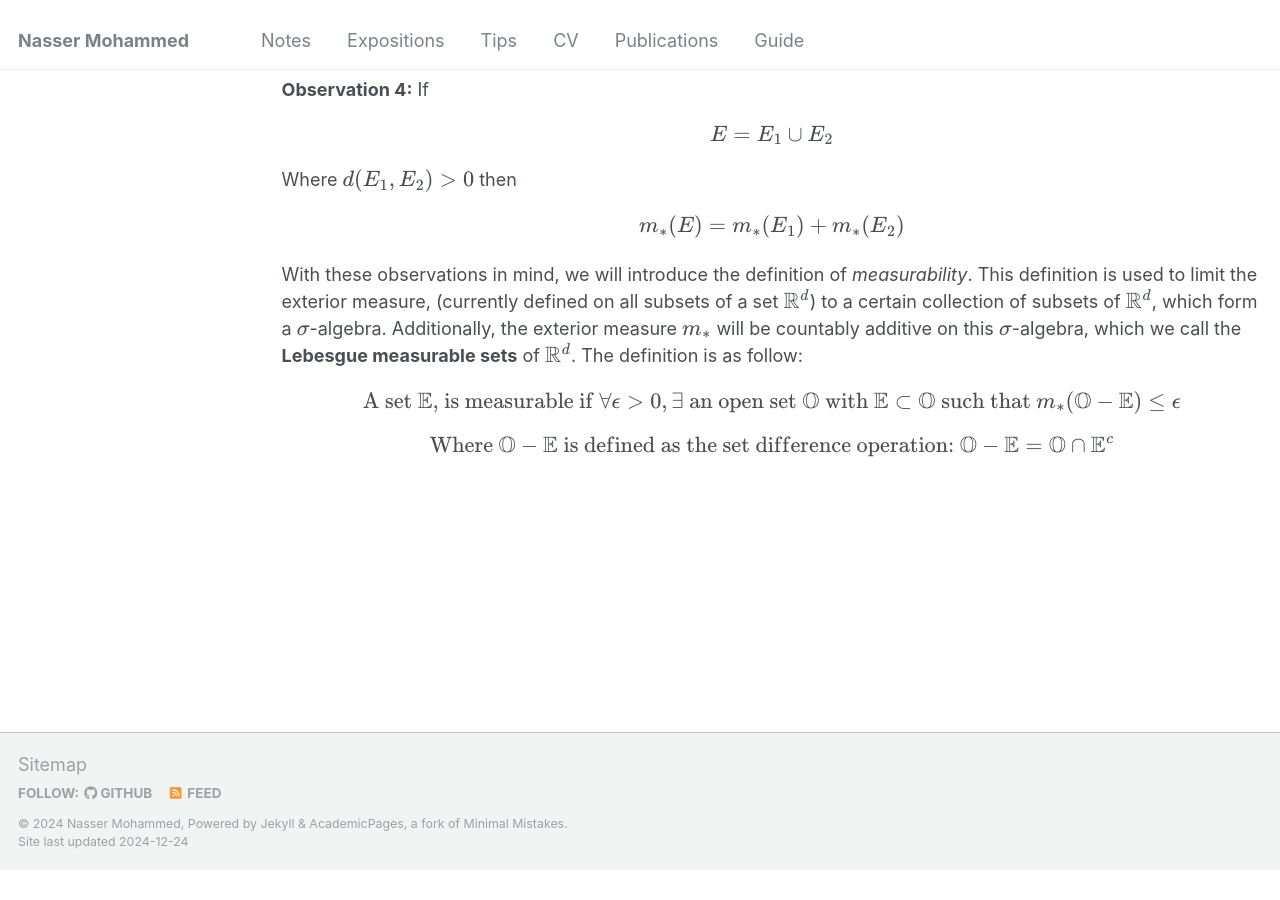
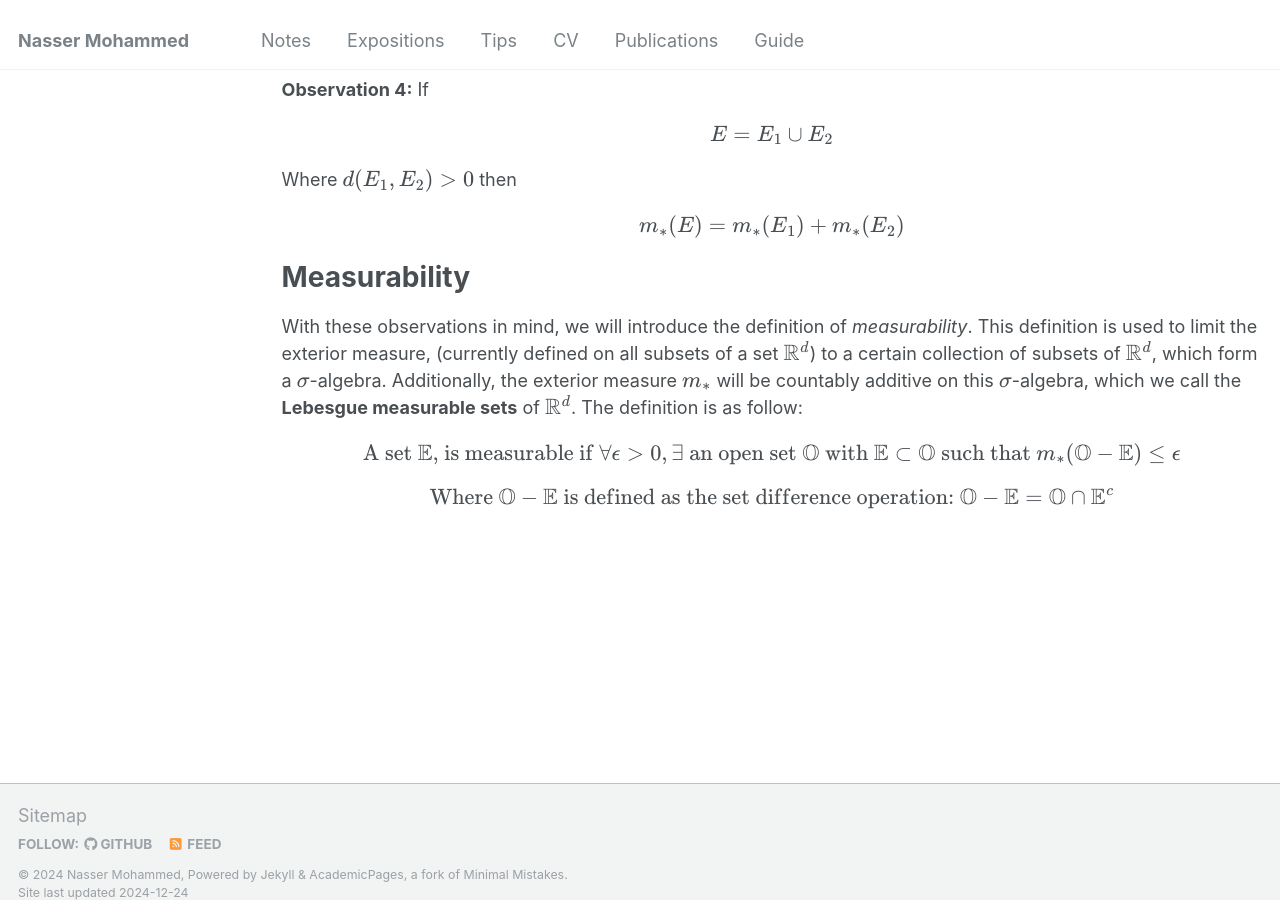
Before and after one commit to Nasser-Mohammed/Nasser-Mohammed.github.io, a Jekyll site: the page built from _pages/notes/analysis/lebesguemeas.md, in a window 1280 px wide and 900 px high, scrolled down 3999 px. Built offline with Jekyll 4.4.1, drawn with Linux system fonts in a browser that asks for light colours; before the commit the page ends 4869 px from its top, so only the background shows below that.

Commit message:
Update lebesguemeas.md

```diff
--- a/_pages/notes/analysis/lebesguemeas.md
+++ b/_pages/notes/analysis/lebesguemeas.md
@@ -69,6 +69,8 @@ However, there are restrictions that we can apply to sets that allows us to have
 \
 **Observation 4:** If \\[E = E_1 \cup E_2\\] Where \\(d(E_1, E_2) > 0\\) then \\[m_{\ast}(E) = m_{\ast}(E_1) + m_{\ast}(E_2)\\]
 
- With these observations in mind, we will introduce the definition of *measurability*. This definition is used to limit the exterior measure, (currently defined on all subsets of a set \\(\mathbb{R}^d\\)) to a certain collection of subsets of \\(\mathbb{R}^d\\), which form a \\(\sigma\\)-algebra.  Additionally, the exterior measure \\(m_{\ast}\\) will be countably additive on this \\(\sigma\\)-algebra, which we call the **Lebesgue measurable sets** of \\(\mathbb{R}^d\\). The definition is as follow:
+Measurability
+=====
+With these observations in mind, we will introduce the definition of *measurability*. This definition is used to limit the exterior measure, (currently defined on all subsets of a set \\(\mathbb{R}^d\\)) to a certain collection of subsets of \\(\mathbb{R}^d\\), which form a \\(\sigma\\)-algebra.  Additionally, the exterior measure \\(m_{\ast}\\) will be countably additive on this \\(\sigma\\)-algebra, which we call the **Lebesgue measurable sets** of \\(\mathbb{R}^d\\). The definition is as follow:
 \\[\text{A set } \mathbb{E} \text{, is measurable if } \forall \epsilon > 0, \exists \text{ an open set } \mathbb{O} \text{ with } \mathbb{E} \subset \mathbb{O} \text{ such that } m_{\ast}(\mathbb{O} - \mathbb{E}) \leq \epsilon\\]
 \\[\text{Where } \mathbb{O}-\mathbb{E} \text{ is defined as the set difference operation: } \mathbb{O}-\mathbb{E} = \mathbb{O}\cap\mathbb{E}^c\\]
```
